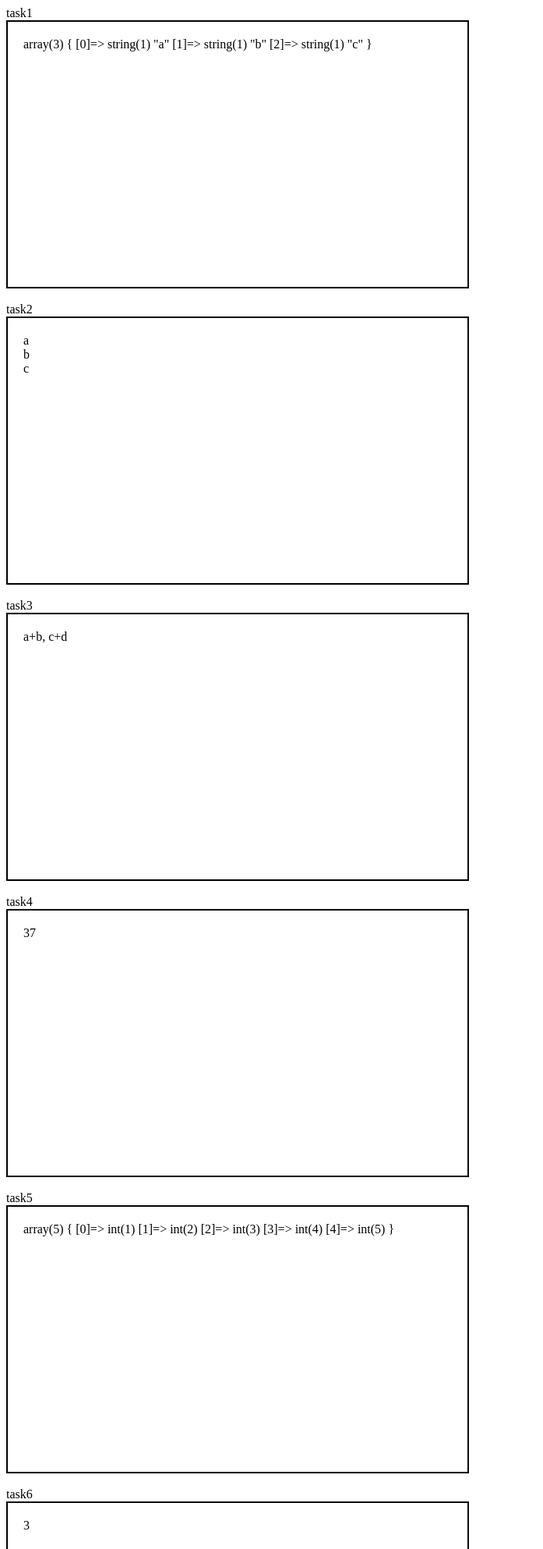
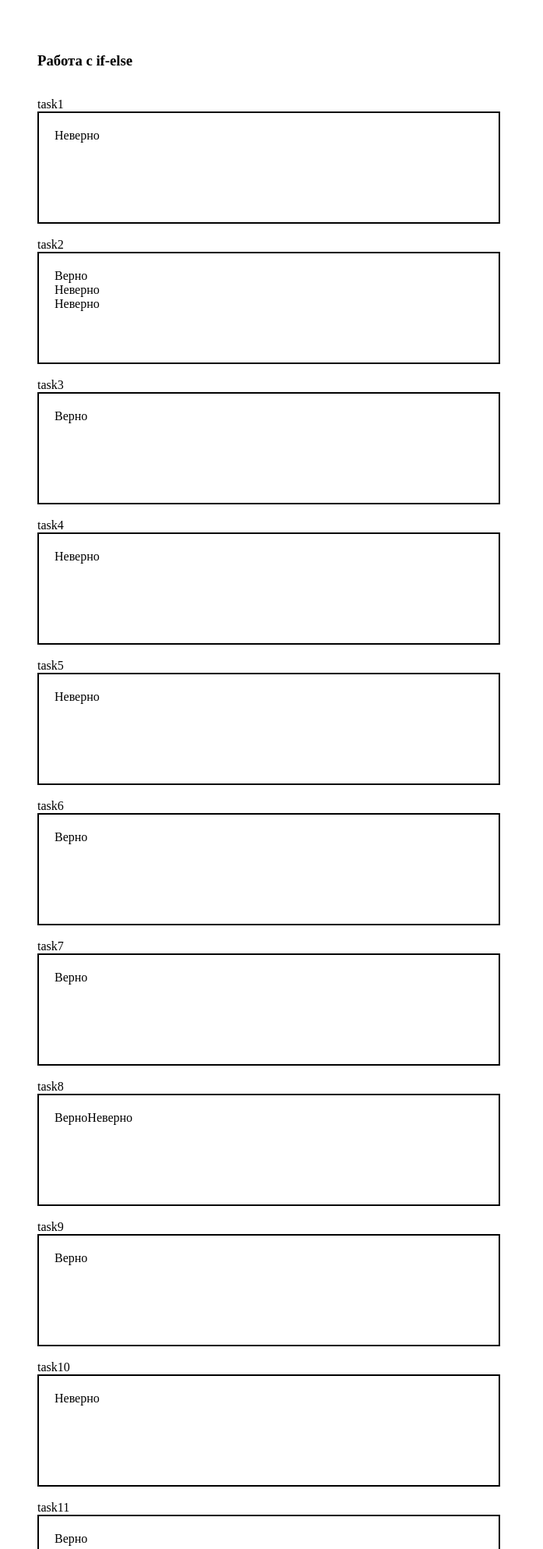
Before and after one commit to PeterKapitonov/php-labwork, a PHP site: page / in a window 1280 px wide. Shown: the top 1987 px of the page at 78% size, without its empty margins (0-697 px from the left). Run offline with PHP 8.4, Linux system fonts and the light colour scheme.

Commit message:
lesson4.Задачи на конструкции if-else, switch-case в PHP

```diff
--- a/index.php
+++ b/index.php
@@ -9,73 +9,202 @@
 <body>
 	<?php
 
-	$arr=array('a','b','c');//задача 1
-
-	echo '<span>task1</span><div class="window">';
-		var_dump($arr);
-			echo '</div><br>';
-
-											//task2
-	echo '<span>task2</span><div class="window">';
-		echo $arr[0].'<br>';
-		echo $arr[1].'<br>';
-		echo $arr[2].'<br>';
+//----------------------------------------------------TASK1
+	echo '<h3>Работа с if-else</h3><br><span>task1</span><div class="window">';
+		$a = 1;
+		if ($a == 0) {
+			echo 'Верно';
+		} else {
+			echo 'Неверно';
+		}
 	echo '</div><br>';
 
 
 
-	$arr = array('a', 'b', 'c', 'd');				//TASK3
-	echo '<span>task3</span><div class="window">';
-		echo $arr[0].'+'. $arr[1].', '.$arr[2].'+'.$arr[3];
-	echo '</div><br>';
+//--------------------------------------------------TASK2
+	echo '<span>task2</span><div class="window">';
+		$a = 1;
+		if ($a > 0) {
+			echo 'Верно<br>';
+		} else {
+			echo 'Неверно<br>';
+		}
 
+		$a = 0;
+		if ($a > 0) {
+			echo 'Верно<br>';
+		} else {
+			echo 'Неверно<br>';
+		}
 
-	$arr = array(2, 5, 3, 9);				//TASK4
-	echo '<span>task4</span><div class="window">';
-		echo $arr[0] * $arr[1] + $arr[2] * $arr[3];
-	echo '</div><br>';
-
-
-	$arr = array();				//TASK5
-	echo '<span>task5</span><div class="window">';
-		$arr[] = 1;
-		$arr[] = 2;
-		$arr[] = 3;
-		$arr[] = 4;
-		$arr[] = 5;
-		var_dump($arr);
-	echo '</div><br>';
-
-	$arr = array('a'=>1, 'b'=>2, 'c'=>3);				//TASK6
-	echo '<span>task6</span><div class="window">';
-		echo $arr['c'];
-	echo '</div><br>';
-
-	$arr = array('a'=>1, 'b'=>2, 'c'=>3);				//TASK7
-	echo '<span>task7</span><div class="window">';
-		echo $arr['a'] + $arr['b'] + $arr['c'];
-	echo '</div><br>';
-
-	$arr = array('Коля'=>'1000$', 'Вася'=>'500$', 'Петя'=>'200$');		//TASK8
-	echo '<span>task8</span><div class="window">';
-		echo $arr['Петя'].' '.$arr['Коля'];
-	echo '</div><br>';
-
-	$arr = array(1=>'пн', 2=>'вт', 3=>'ср', 4=>'чт', 5=>'пт', 6=>'сб', 7=>'вс');//TASK9
-	echo '<span>task9</span><div class="window">';
-		echo $arr[4];
+		$a = -3;
+		if ($a > 0) {
+			echo 'Верно<br>';
+		} else {
+			echo 'Неверно<br>';
+		}
 	echo '</div><br>';
 
 
 
-//-------------------------------------------------------//TASK10
-	$arr = array(1=>'пн', 2=>'вт', 3=>'ср', 4=>'чт', 5=>'пт', 6=>'сб', 7=>'вс');
-	$day = 3;
-	echo '<span>task10</span><div class="window">';
-		echo $arr[$day];
+//----------------------------------------------------TASK3
+	echo '<span>task3</span><div class="window">';
+		$a = -1;
+		if ($a < 0) {
+			echo 'Верно';
+		} else {
+			echo 'Неверно';
+		}
 	echo '</div><br>';
 
 
+
+//----------------------------------------------------TASK4
+	echo '<span>task4</span><div class="window">';
+		$a = -0.1;
+		if ($a >= 0) {
+			echo 'Верно';
+		} else {
+			echo 'Неверно';
+		}
+	echo '</div><br>';
+
+
+
+//----------------------------------------------------TASK5
+	echo '<span>task5</span><div class="window">';
+		$a = 1;
+		if ($a <= 0) {
+			echo 'Верно';
+		} else {
+			echo 'Неверно';
+		}
+	echo '</div><br>';
+
+//----------------------------------------------------TASK6
+	echo '<span>task6</span><div class="window">';
+		$a = 1;
+		if ($a != 0) {
+			echo 'Верно';
+		} else {
+			echo 'Неверно';
+		}
+	echo '</div><br>';
+
+//----------------------------------------------------TASK7
+	echo '<span>task7</span><div class="window">';
+		$a = 'test';
+		if ($a == 'test') {
+			echo 'Верно';
+		} else {
+			echo 'Неверно';
+		}
+	echo '</div><br>';
+
+
+//----------------------------------------------------TASK8
+	echo '<span>task8</span><div class="window">';
+		$a = '1';
+		if ($a === '1') {
+			echo 'Верно';
+		} else {
+			echo 'Неверно';
+		}
+
+		if ($a === 1) {
+			echo 'Верно';
+		} else {
+			echo 'Неверно';
+		}
+	echo '</div><br>';
+
+
+
+//----------------------------------------------------TASK9
+	echo '<span>task9</span><div class="window">';
+		$a = '';
+		if (empty($a)) {    //пустая
+			echo 'Верно';
+		} else {
+			echo 'Неверно';
+		}
+	echo '</div><br>';
+
+
+
+//----------------------------------------------------TASK10
+	echo '<span>task10</span><div class="window">';
+		$a = '';
+
+		if (!empty($a)) {
+			echo 'Верно';
+		} else {
+			echo 'Неверно';
+		}
+	echo '</div><br>';
+
+//----------------------------------------------------TASK11
+	echo '<span>task11</span><div class="window">';
+		$a = 3;
+		if (isset($a)) {   //существует
+			echo 'Верно';
+		} else {
+			echo 'Неверно';
+		}
+	echo '</div><br>';
+
+//----------------------------------------------------TASK12
+	echo '<span>task12</span><div class="window">';
+		$a = 1;
+		if (!isset($a)) {
+			echo 'Верно';
+		} else {
+			echo 'Неверно';
+		}
+	echo '</div><br>';
+
+//----------------------------------------------------TASK13
+	echo '<span>task13</span><div class="window">';
+		$var = true;
+
+		if ($var) {
+			echo 'Верно';
+		} else {
+			echo 'Неверно';
+		}
+	echo '</div><br>';
+
+//----------------------------------------------------TASK14
+	echo '<span>task14</span><div class="window">';
+			$var = true;
+		if (!$var) {
+			echo 'Верно';
+		} else {
+			echo 'Неверно';
+		}
+	echo '</div><br>';
+
+//----------------------------------------------------TASK19
+	echo '<span>task19</span><div class="window">';
+		$num = 3;
+
+		switch ($num) {
+			case 1:
+				$result = 'зима';
+			break;
+			case 2:
+				$result = 'весна';
+			break;
+			case 3:
+				$result = 'лето';
+			break;
+			case 4:
+				$result = 'осень';
+			break;
+		}
+
+	echo $result;
+	echo '</div><br>';
 ?>
 </body>
 </html>
--- a/style.css
+++ b/style.css
@@ -1,9 +1,12 @@
+body{
+	padding: 40px;
+}
 .otstyp{
 	margin: 30px;
 }
 .window{
 	width: 550px;
-	height: 300px;
+	height: 100px;
 	border: 2px solid #000;
 	padding: 20px;
 
```
